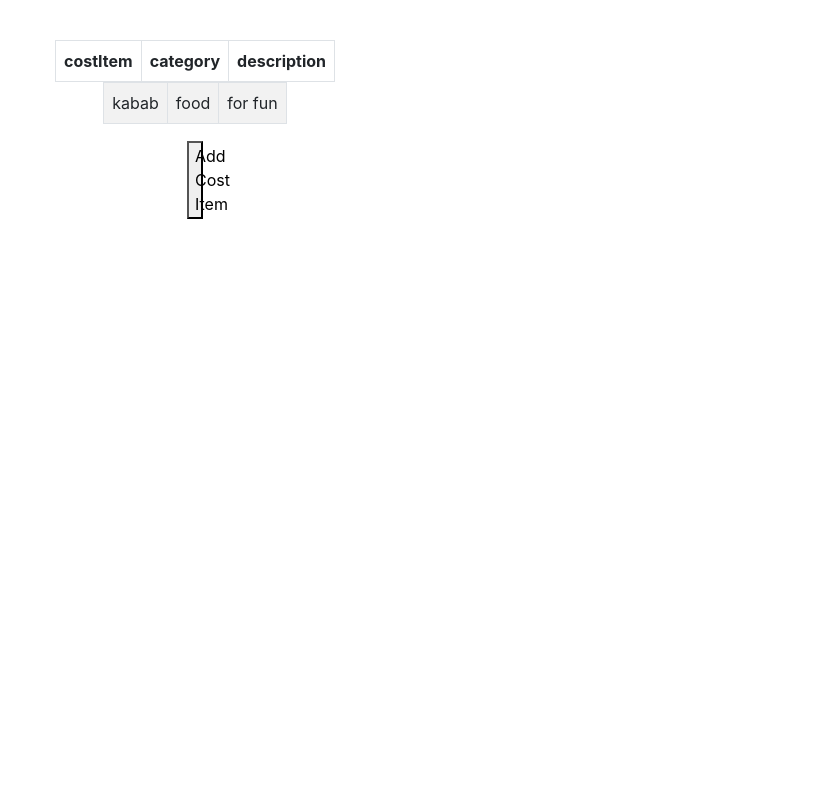
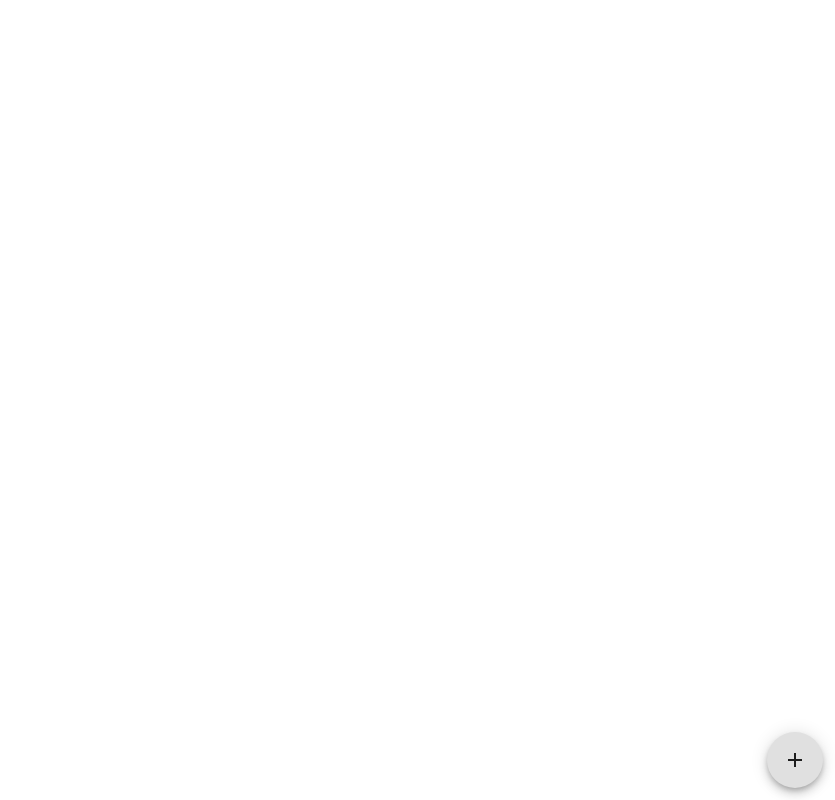
Before and after one commit to beiranvand-karim/cost-tracker, a React (Create React App) app: page / in a window 1280 px wide. Shown: the whole page, without its empty margins (445-1280 px from the left). Built offline with nearby package versions, Linux system fonts and the light colour scheme; the HTML template or start-up script is replaced by a standard one.

Commit message:
new changes updated (#19)

```diff
--- a/src/App.js
+++ b/src/App.js
@@ -12,8 +12,8 @@ import Select from '@material-ui/core/Select';
 import InputLabel from '@material-ui/core/InputLabel';
 import TextareaAutosize from '@material-ui/core/TextareaAutosize';
 import { useState } from 'react';
-import { Height, Translate } from '@material-ui/icons';
-import { width } from 'dom-helpers';
+import Fab from '@material-ui/core/Fab';
+import AddIcon from '@material-ui/icons/Add';
 
 
 
@@ -38,8 +38,8 @@ const useStyles = makeStyles((theme) =>
     },
     testButton:{
       position:'absolute',
-      right:"50%",
-      left:"50%",
+      right:-16,
+      bottom:-16,
       transform: 'translate(-50%, -50%)',
       marginTop:40
     },
@@ -70,8 +70,7 @@ const useStyles = makeStyles((theme) =>
 );
 
 const App = () => {
-  const [annaCost,setAnnaCost] =useState( [{
-    costItem:"kabab",category:"food",description:"for fun"}
+  const [annaCost,setAnnaCost] =useState( [
   ])
 
 
@@ -85,6 +84,8 @@ const App = () => {
 
   const [title3,setTitle3] = useState('');
 
+  const[showTable,setShowTable] = useState(false);
+
   const classes = useStyles();
 
   const handleSubmit=(e)=>{
@@ -92,6 +93,14 @@ const App = () => {
     setAnnaCost(values=>setAnnaCost([...values,{costItem:title,category:title2,description:title3}]))
     setOpen(false)
   }
+  const handleDisplayTable=()=>{
+    if(annaCost.length<1){
+      setShowTable(false);
+    }else if(annaCost.length>1){
+      setShowTable(true);
+    }
+  }
+
 
   const renderCosts =(cost , index)=>{
     return(
@@ -105,7 +114,8 @@ const App = () => {
 
   return (
     <div className="App">
-      <ReactBootStarp.Table
+
+      {annaCost.length > 0 && (      <ReactBootStarp.Table
       bordered striped hover
       className={classes.tableStyle}
        >
@@ -116,14 +126,14 @@ const App = () => {
                 <th>description</th>
               </tr>
             </thead>
-            <tbody className={classes.bodyStyle} >
+            <tbody  >
              {annaCost.map(renderCosts)}
             </tbody>
-      </ReactBootStarp.Table>
-      <button type="button" onClick={()=> setOpen(true)}
-      className={classes.testButton}>
-        Add Cost Item
-      </button>
+      </ReactBootStarp.Table>)}
+      <Fab className={classes.testButton}
+      onClick={()=> setOpen(true)} >
+        <AddIcon/>
+      </Fab>
 
       <Modal
         aria-labelledby="transition-modal-title"
@@ -171,6 +181,7 @@ const App = () => {
       variant="contained"
       onClick={handleSubmit}
       className={classes.customStyle}
+
       >
         Add
       </Button>
```
